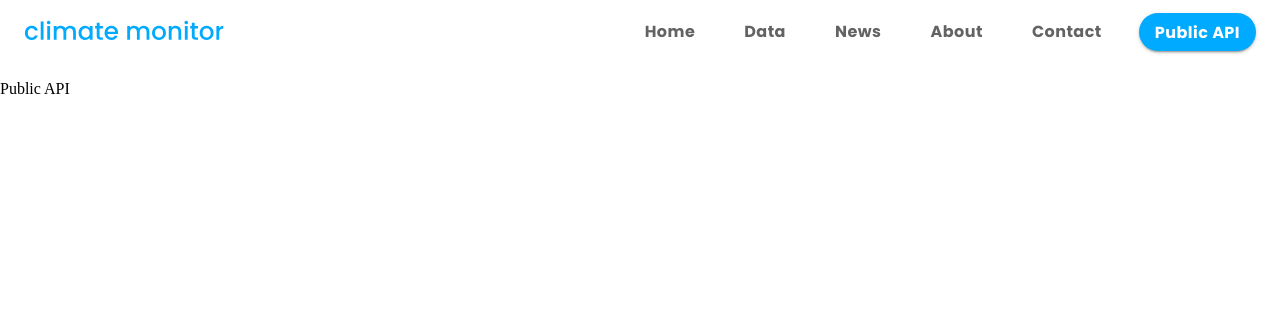
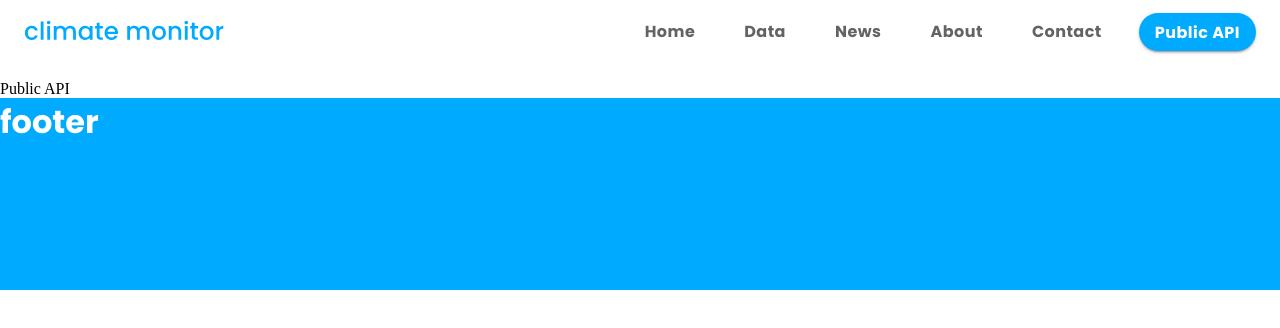
Before and after one commit to TomaszPietrzykowski/climate-monitor-client, a React (Create React App) app: page /public_api in a window 1280 px wide. Shown: the top 328 px of the page. Built offline with nearby package versions, Linux system fonts and the light colour scheme.

Commit message:
footer added

```diff
--- a/src/App.js
+++ b/src/App.js
@@ -5,6 +5,7 @@
 
 import ScrollToTop from "./components/ui/ScrollToTop";
 import Header from "./components/ui/Header";
+import Footer from "./components/ui/Footer";
 import Home from "./components/pages/Home";
 import News from "./components/news/News";
 
@@ -36,6 +37,7 @@
               component={() => <div>Public API</div>}
             />
           </Switch>
+          <Footer />
         </ScrollToTop>
       </Router>
     </ThemeProvider>
--- /dev/null
+++ b/src/components/ui/Footer.js
@@ -0,0 +1,30 @@
+import React from "react";
+import { makeStyles } from "@material-ui/styles";
+
+const useStyles = makeStyles((theme) => ({
+  footer: {
+    ...theme.typography.tab,
+    backgroundColor: theme.palette.primary.main,
+    color: "white",
+    width: "100%",
+    minHeight: "12rem",
+    marginLeft: 0,
+    zIndex: 1302,
+    position: "relative",
+    [theme.breakpoints.down("sm")]: {
+      minHeight: "6rem",
+    },
+  },
+}));
+
+const Footer = () => {
+  const classes = useStyles();
+
+  return (
+    <div className={classes.footer}>
+      <h1>footer</h1>
+    </div>
+  );
+};
+
+export default Footer;
```
